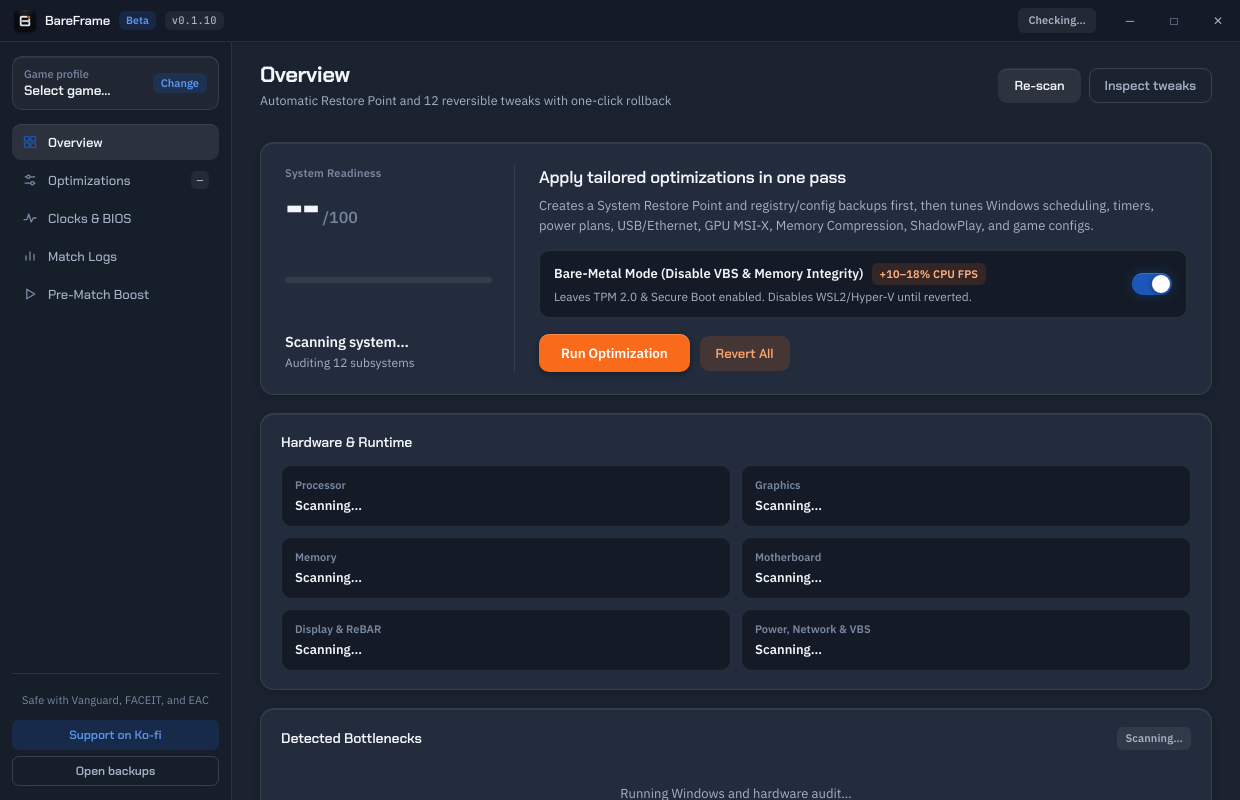
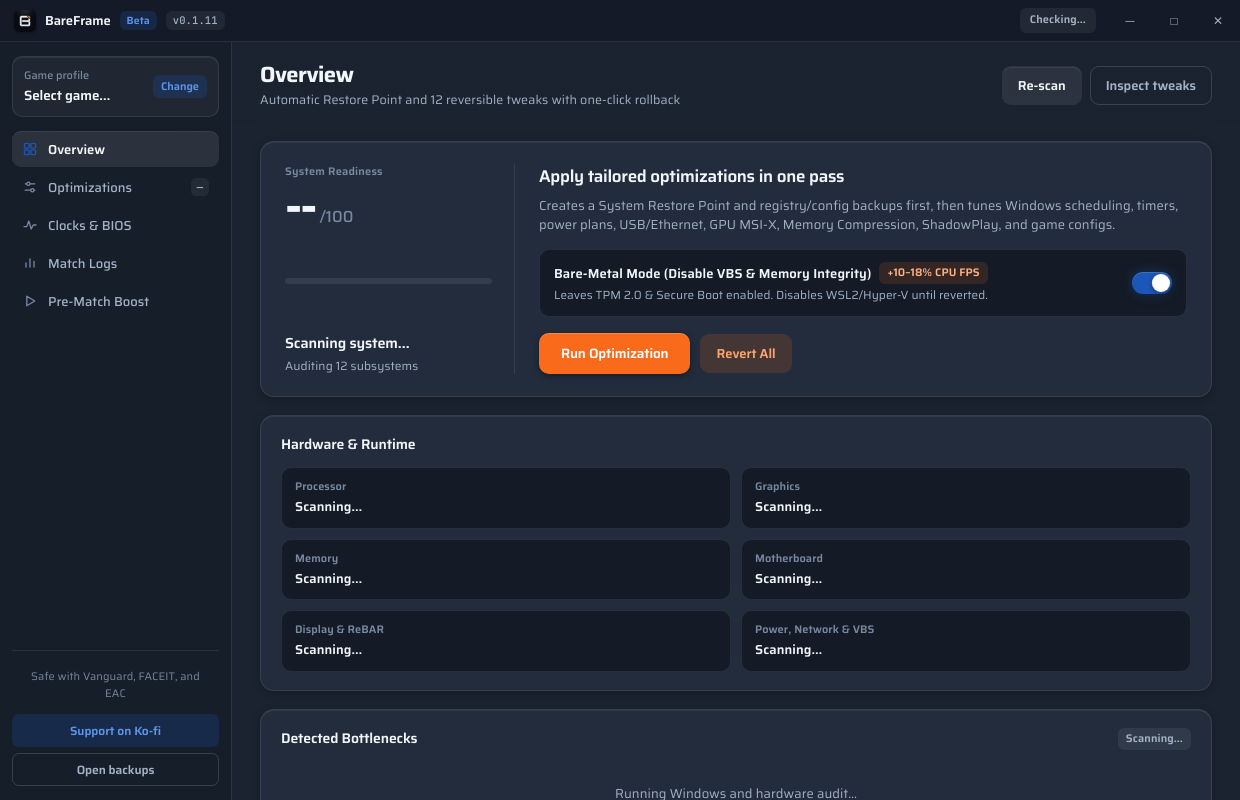
Before and after one commit to BareFrame/BareFrame, an Electron app: page src/renderer/index.html in a window 1240 px wide. Drawn offline with Linux system fonts and the light colour scheme; no server answers.

Commit message:
style(typography): revert to Saira + JetBrains Mono (v0.1.11)

```diff
--- a/docs/styles.css
+++ b/docs/styles.css
@@ -31,8 +31,7 @@
   --cobalt-soft: rgba(27, 86, 184, 0.22);
   --cobalt-line: rgba(62, 122, 220, 0.42);
 
-  --display: 'Chakra Petch', 'IBM Plex Sans', sans-serif;
-  --sans: 'IBM Plex Sans', -apple-system, BlinkMacSystemFont, 'Segoe UI', sans-serif;
+  --sans: 'Saira', -apple-system, BlinkMacSystemFont, 'Segoe UI', sans-serif;
   --mono: 'JetBrains Mono', ui-monospace, 'Cascadia Code', Consolas, monospace;
 }
 
@@ -68,35 +67,6 @@ code {
 .mono { font-family: var(--mono); }
 .tabular { font-variant-numeric: tabular-nums; }
 .hidden { display: none !important; }
-
-/* Precision Techno Display Typography (Chakra Petch) */
-h1, h2, h3,
-.brand-name,
-.side-tab,
-.btn,
-.hero-beta-note,
-.trace-fps,
-.stage-fps,
-.stat-val,
-.manifest-title,
-.faq-q,
-.filter-chip {
-  font-family: var(--display);
-}
-
-.brand-name {
-  letter-spacing: 0.025em;
-  font-weight: 700;
-}
-
-.hero-title,
-h2 {
-  letter-spacing: -0.015em;
-}
-
-.btn {
-  letter-spacing: 0.015em;
-}
 
 /* --------------------------------------------------------------------------
    Full-Viewport Side-Tab Shell
--- a/package.json
+++ b/package.json
@@ -1,7 +1,7 @@
 {
   "name": "bareframe",
   "productName": "BareFrame",
-  "version": "0.1.10",
+  "version": "0.1.11",
   "description": "Bare-Metal Windows Performance & Latency Optimizer for Competitive PC Gamers",
   "main": "src/main.js",
   "author": "BareFrame",
--- a/src/renderer/index.html
+++ b/src/renderer/index.html
@@ -16,7 +16,7 @@
       </div>
       <span class="brand-name">BareFrame</span>
       <span id="app-beta-pill" class="beta-pill">Beta</span>
-      <span id="app-version-pill" class="version-pill">v0.1.10</span>
+      <span id="app-version-pill" class="version-pill">v0.1.11</span>
     </div>
     <div class="titlebar-right">
       <button id="btn-update-pill" class="update-pill hidden" type="button">Update Available</button>
--- a/src/renderer/styles.css
+++ b/src/renderer/styles.css
@@ -10,33 +10,9 @@
    ========================================================================== */
 
 @font-face {
-  font-family: 'Chakra Petch';
-  src: url('./fonts/chakra-petch-500.woff2') format('woff2');
-  font-weight: 500;
-  font-style: normal;
-  font-display: swap;
-}
-
-@font-face {
-  font-family: 'Chakra Petch';
-  src: url('./fonts/chakra-petch-600.woff2') format('woff2');
-  font-weight: 600;
-  font-style: normal;
-  font-display: swap;
-}
-
-@font-face {
-  font-family: 'Chakra Petch';
-  src: url('./fonts/chakra-petch-700.woff2') format('woff2');
-  font-weight: 700;
-  font-style: normal;
-  font-display: swap;
-}
-
-@font-face {
-  font-family: 'IBM Plex Sans';
-  src: url('./fonts/ibm-plex-sans-latin.woff2') format('woff2');
-  font-weight: 400 700;
+  font-family: 'Saira';
+  src: url('./fonts/saira-latin.woff2') format('woff2');
+  font-weight: 400 800;
   font-style: normal;
   font-display: swap;
 }
@@ -81,8 +57,7 @@
   --r-control: 9px;
   --r-chip: 6px;
 
-  --display: 'Chakra Petch', 'IBM Plex Sans', 'Segoe UI', sans-serif;
-  --font: 'IBM Plex Sans', 'Segoe UI Variable', 'Segoe UI', system-ui, sans-serif;
+  --font: 'Saira', 'Segoe UI Variable', 'Segoe UI', system-ui, sans-serif;
   --mono: 'JetBrains Mono', 'Cascadia Code', Consolas, ui-monospace, monospace;
 }
 
@@ -101,9 +76,9 @@ body {
   background: var(--bg-window);
   color: var(--label-primary);
   font-family: var(--font);
-  font-size: 13.5px;
-  line-height: 1.5;
-  letter-spacing: 0.002em;
+  font-size: 13.8px;
+  line-height: 1.48;
+  letter-spacing: 0.006em;
   font-optical-sizing: auto;
   -webkit-font-smoothing: antialiased;
   text-rendering: optimizeLegibility;
@@ -112,47 +87,6 @@ body {
   height: 100vh;
   display: flex;
   flex-direction: column;
-}
-
-/* Precision Techno Display Typography (Chakra Petch) */
-.brand-name,
-.panel-header h1,
-.card-title,
-.hero-cta-title,
-.game-picker-head h1,
-.game-card-name,
-.game-switcher-name,
-.modal h2,
-.kpi-val,
-.score-big,
-.tweak-name,
-.nav-item,
-.btn-primary,
-.btn-secondary,
-.btn-ghost,
-.btn-danger-outline,
-.btn-blue-solid,
-.btn-tip {
-  font-family: var(--display);
-}
-
-.brand-name {
-  letter-spacing: 0.025em;
-  font-weight: 700;
-}
-
-.panel-header h1,
-.game-picker-head h1 {
-  letter-spacing: -0.01em;
-}
-
-.btn-primary,
-.btn-secondary,
-.btn-ghost,
-.btn-danger-outline,
-.btn-blue-solid,
-.btn-tip {
-  letter-spacing: 0.015em;
 }
 
 button {
```
Also changed, not shown: docs/index.html (+4 -4 lines), src/renderer/fonts/chakra-petch-500.woff2 (deleted), src/renderer/fonts/chakra-petch-600.woff2 (deleted), src/renderer/fonts/chakra-petch-700.woff2 (deleted), src/renderer/fonts/ibm-plex-sans-latin.woff2 (deleted), src/renderer/fonts/saira-latin.woff2 (added).
